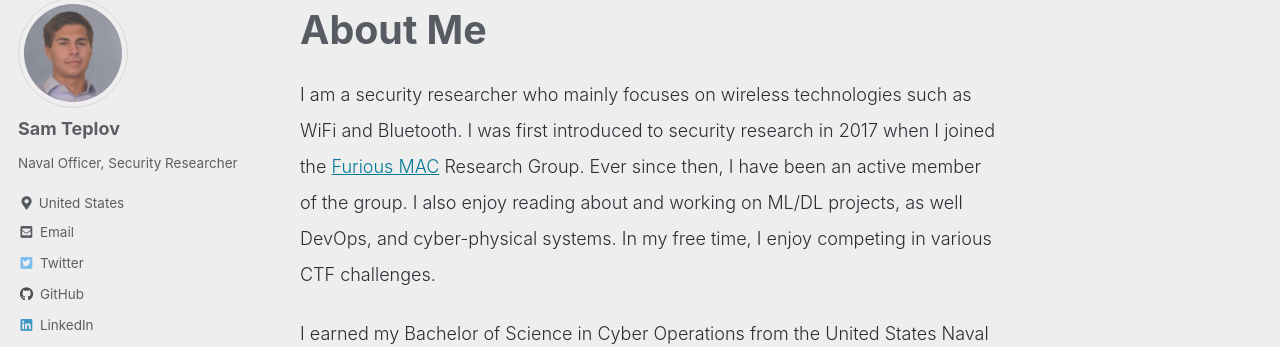
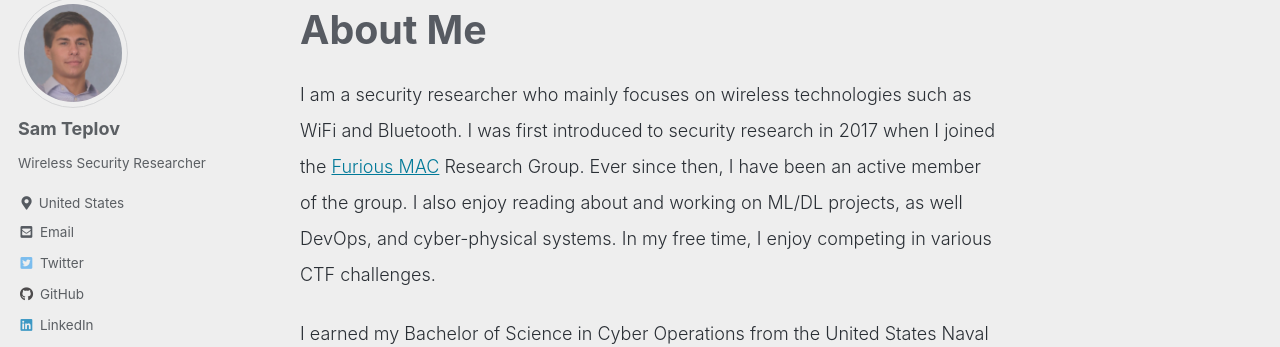
Before and after one commit to samteplov/samteplov.github.io, a Jekyll site: the page built from about.md, in a window 1280 px wide. Shown: the part 93-440 px from the top of the page. Built offline with Jekyll 4.4.1, drawn with Linux system fonts in a browser that asks for light colours; cached includes are drawn as plain includes.

Commit message:
updated link to furiousmac, changed title

```diff
--- a/_config.yml
+++ b/_config.yml
@@ -95,7 +95,7 @@
 author:
   name             : "Sam Teplov"
   avatar           : "/assets/images/avatar.jpeg"
-  bio              : "Naval Officer, Security Researcher"
+  bio              : "Wireless Security Researcher"
   location         : "United States"
   email            : #
   links:
--- a/about.md
+++ b/about.md
@@ -5,6 +5,6 @@
 title: About Me
 ---
 
-I am a security researcher who mainly focuses on wireless technologies such as WiFi and Bluetooth. I was first introduced to security research in 2017 when I joined the [Furious MAC](https://furiousmac.com) Research Group. Ever since then, I have been an active member of the group. I also enjoy reading about and working on ML/DL projects, as well DevOps, and cyber-physical systems. In my free time, I enjoy competing in various CTF challenges.
+I am a security researcher who mainly focuses on wireless technologies such as WiFi and Bluetooth. I was first introduced to security research in 2017 when I joined the [Furious MAC](https://furiousmac.com/about) Research Group. Ever since then, I have been an active member of the group. I also enjoy reading about and working on ML/DL projects, as well DevOps, and cyber-physical systems. In my free time, I enjoy competing in various CTF challenges.
 
 I earned my Bachelor of Science in Cyber Operations from the United States Naval Academy in 2019. In 2020, I earned my Master of Information Technology Strategy from Carnegie Mellon University with a concentration in Software and Networked Systems.
```
